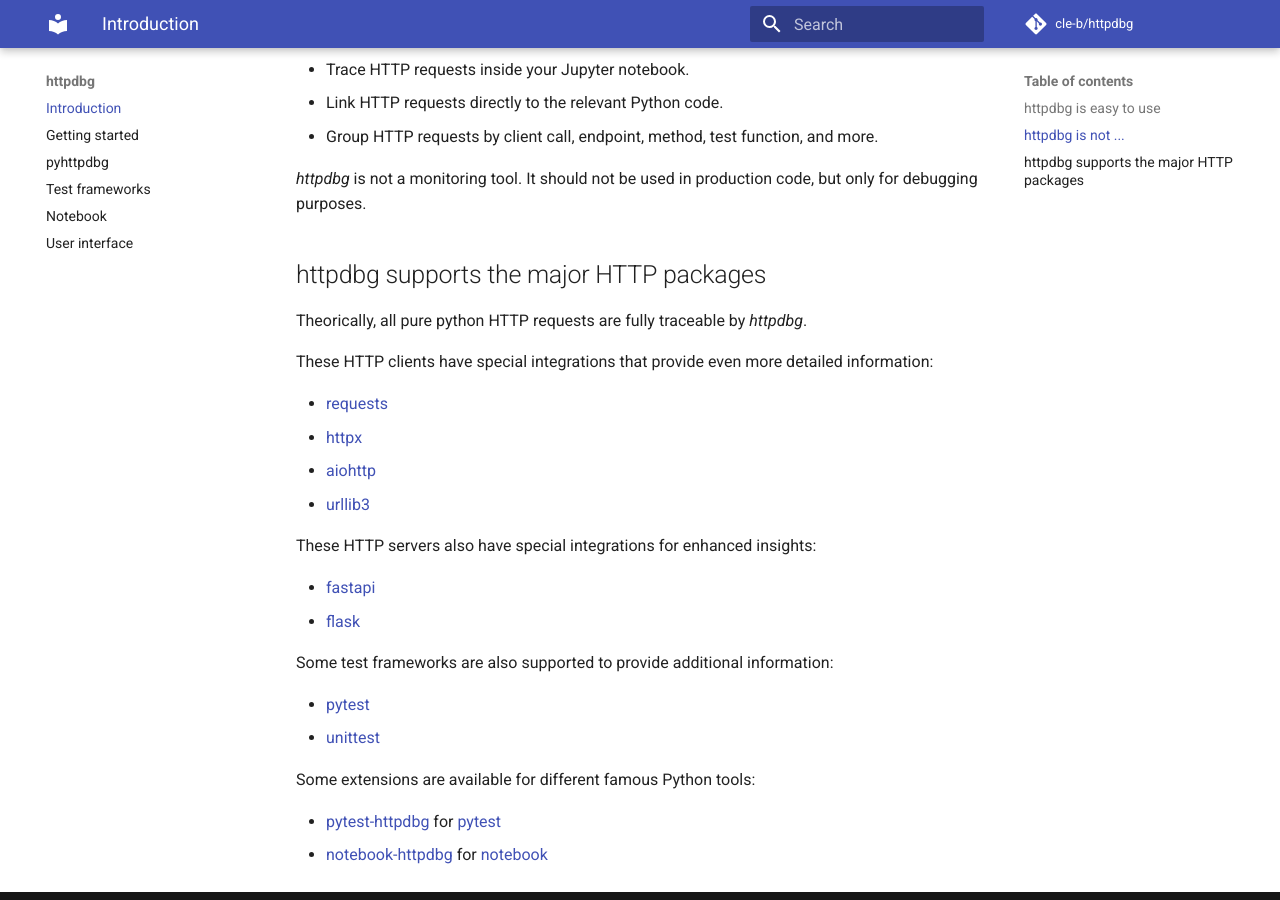
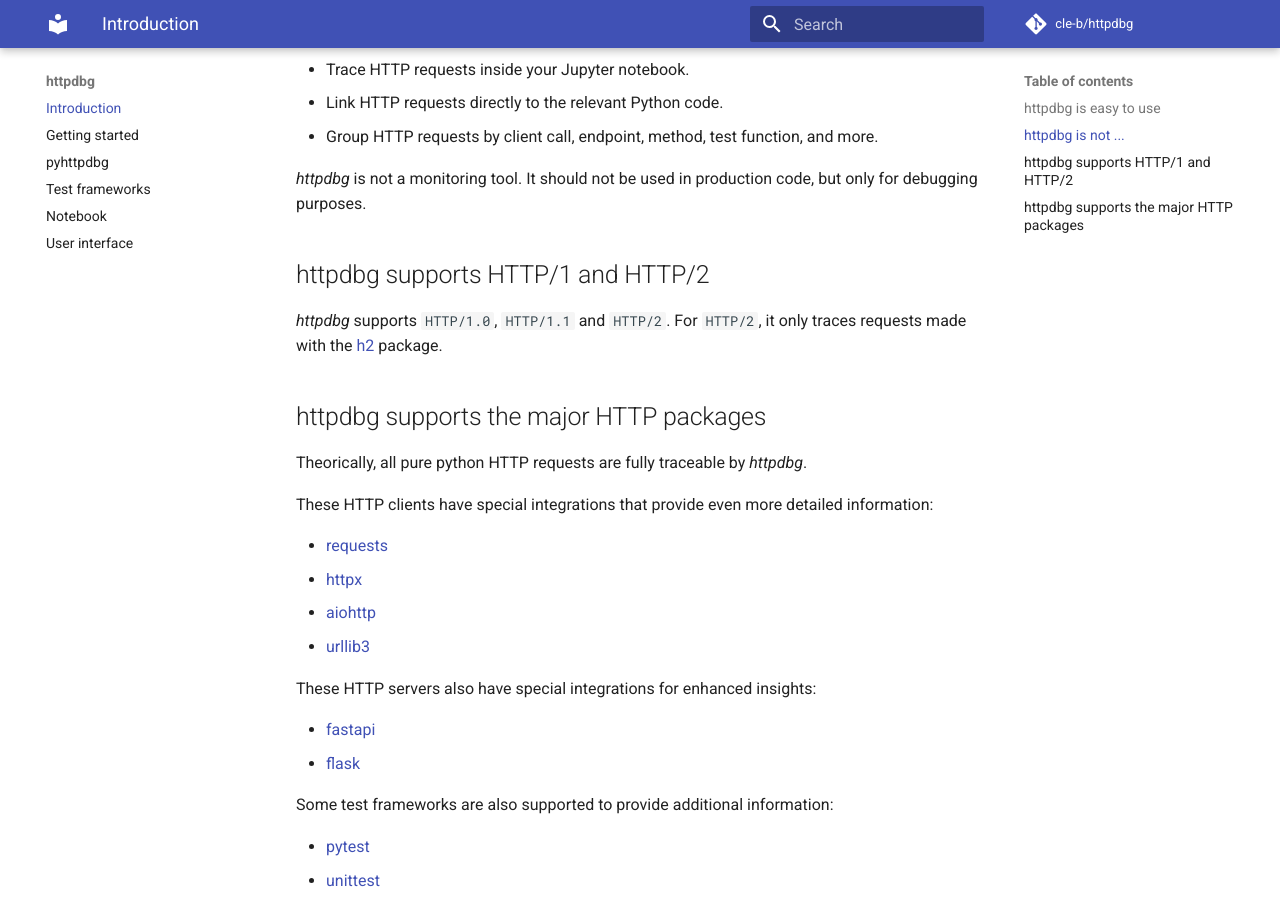
Before and after one commit to cle-b/httpdbg-docs, an MkDocs documentation site: the page built from docs/index.md, in a window 1280 px wide and 900 px high, scrolled down 1158 px. Built offline with MkDocs 1.6.1 and Material for MkDocs 9.7.7, drawn with Linux system fonts in a browser that asks for light colours; comment, search, counter and statistics services are not loaded.

Commit message:
http2 (#13)

```diff
--- a/docs/index.md
+++ b/docs/index.md
@@ -39,6 +39,10 @@
 
 _httpdbg_ is not a monitoring tool. It should not be used in production code, but only for debugging purposes.
 
+## httpdbg supports HTTP/1 and HTTP/2
+
+_httpdbg_ supports `HTTP/1.0`, `HTTP/1.1` and `HTTP/2`. For `HTTP/2`, it only traces requests made with the [h2](https://pypi.org/project/h2/) package.
+
 ## httpdbg supports the major HTTP packages
 
 Theorically, all pure python HTTP requests are fully traceable by _httpdbg_.
```
